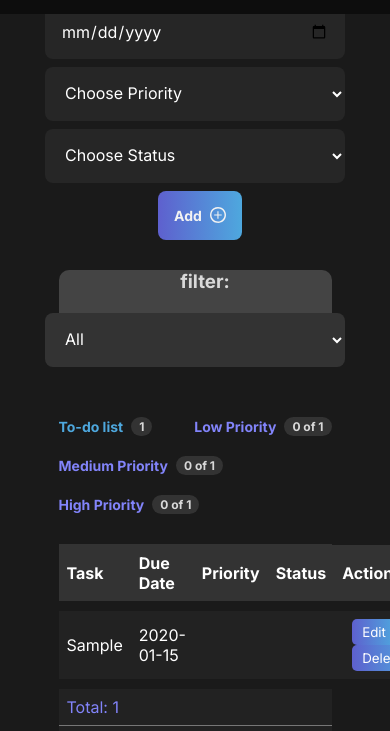
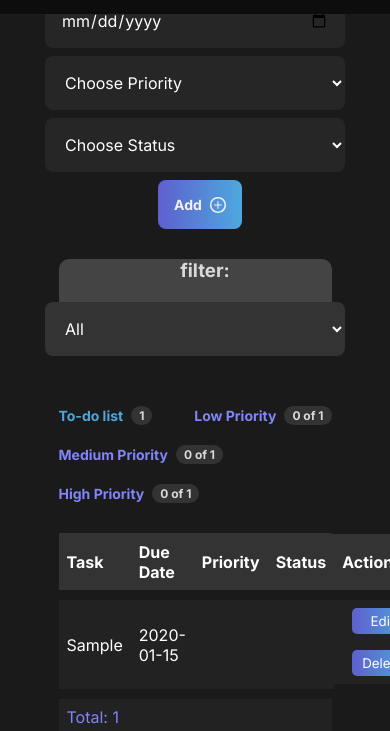
Before and after one commit to MeghanaBait/Todo-list-F2-contest, a plain HTML site: page index.html in a window 390 px wide. Both pictures are taken after typing "Sample", "2020-01-15" into the empty fields and a click on the button "Add". Shown: the part 113-844 px from the top of the page. Drawn offline with Linux system fonts and the light colour scheme.

Commit message:
minor change

```diff
--- a/script.js
+++ b/script.js
@@ -86,7 +86,7 @@ function updateTodoCount() {
    } else if (priorityCell === 'Low') {
      lowPrio++;
    }else if(priorityCell === 'Medium'){
-    mediumPrio
+    mediumPrio++;
    }
  }
 
--- a/style.css
+++ b/style.css
@@ -235,3 +235,11 @@ td button, .add-btn{
     background: linear-gradient(to right, #5E60CE, #4EA8DE);
     color: white;
 }
+
+@media only screen and (max-width:500px){
+    tr td:last-child {
+        display:flex;
+        flex-direction: column;
+        gap : 1rem;
+    }
+}
```
